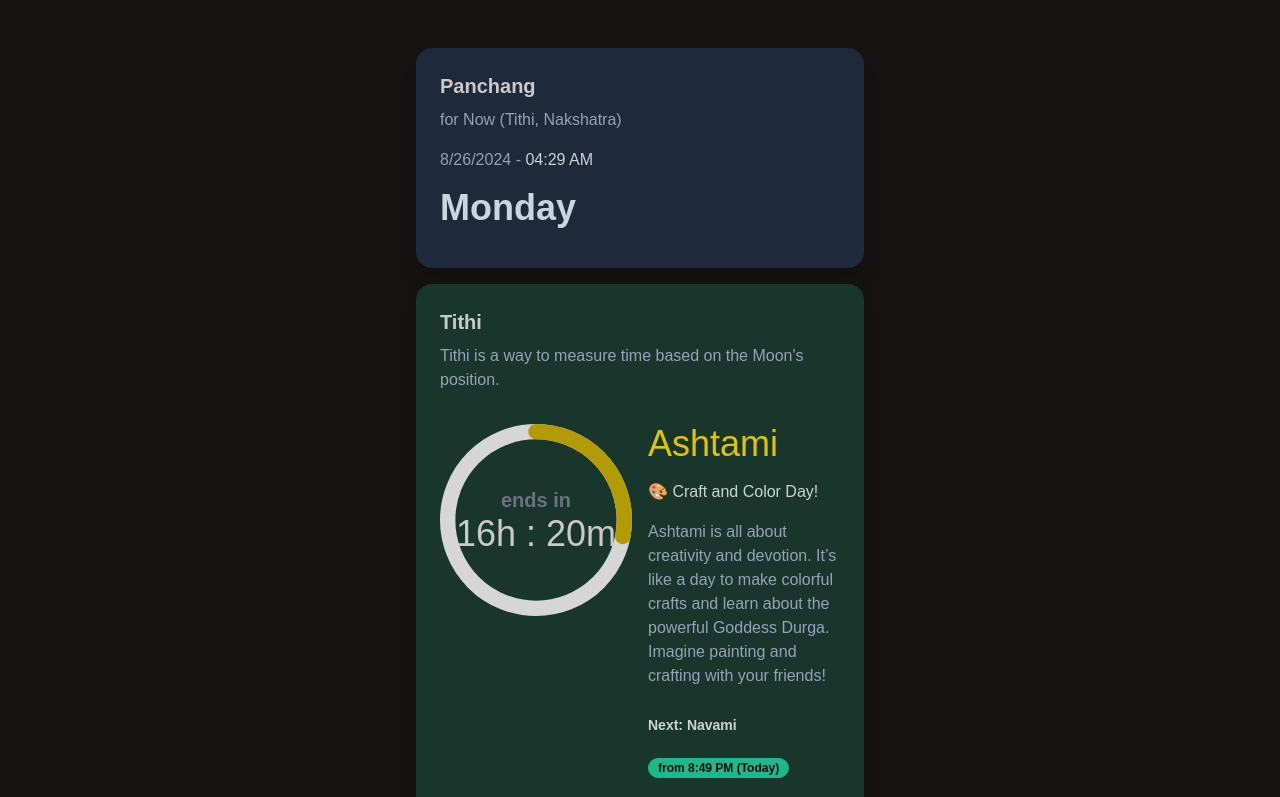
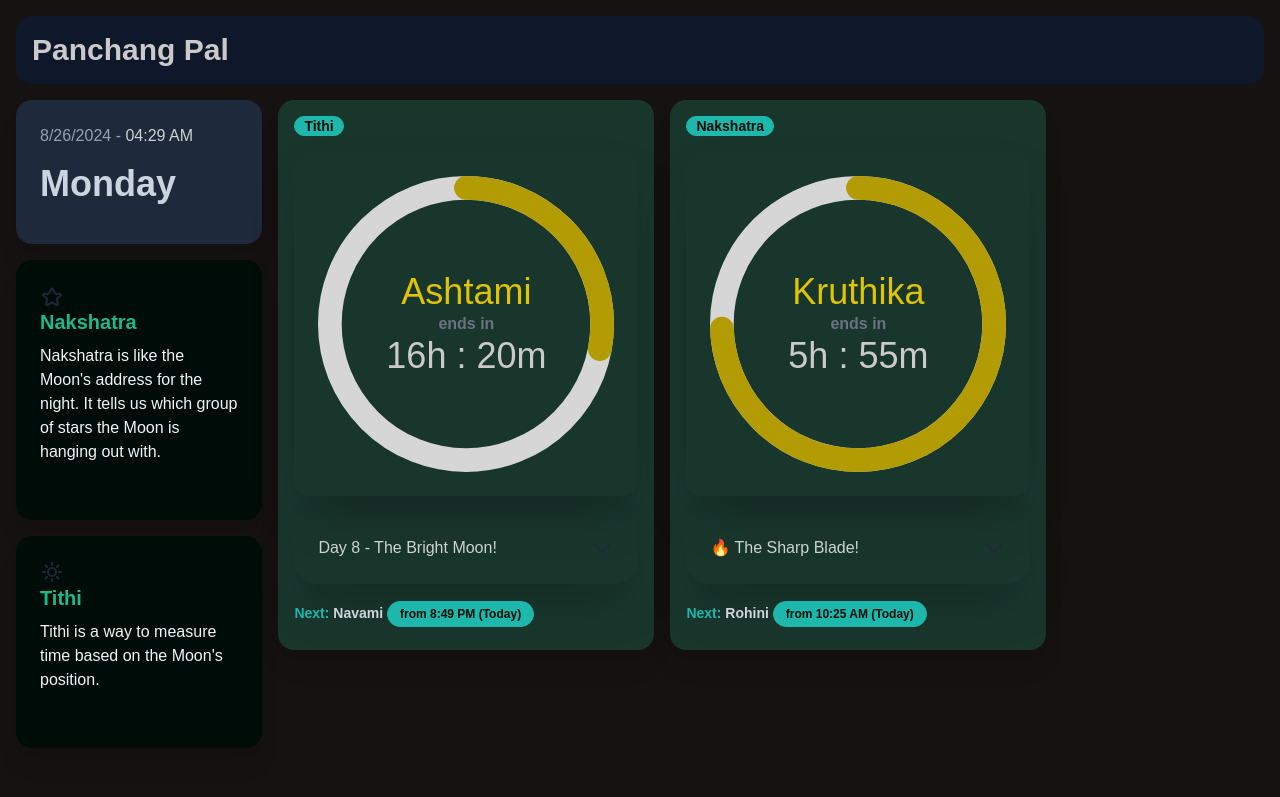
Before and after one commit to schopfer-ux/Visualizing-Hindu-Luni-Solar-Calendar, a React (Vite) app: page / in a window 1280 px wide. Shown: the top 797 px of the page. Built offline with nearby package versions, Linux system fonts and the light colour scheme.

Commit message:
UI bugs resolved

```diff
--- a/src/App.css
+++ b/src/App.css
@@ -1,13 +1,10 @@
 #root {
   width: 100vw;
   margin: 0;
-  padding: 2rem;
+  padding: 1rem;
   text-align: center;
 }
 
-.checkme {
-  display: flex;
-  flex-direction: column;
-  justify-content: center;
-  align-items: center;
+.card {
+  height: fit-content;
 }
--- a/src/App.jsx
+++ b/src/App.jsx
@@ -1,5 +1,6 @@
 import "./App.css";
 import { CalculatorService } from "./config/calculator.service";
+import { SunIcon, StarIcon, AtomIcon } from "./components/contstants/svgIcons";
 
 import React from "react";
 
@@ -7,7 +8,7 @@ import { masamDescriptions } from "./components/contstants/masamDescriptions";
 import { nakshatraDescriptions } from "./components/contstants/nakshDescriptions";
 import DispCard from "./components/DispCard";
 import IntroCard from "./components/IntroCard";
-
+import DesCard from "./components/DesCrad";
 
 function App() {
   // Create an instance of the service
@@ -17,21 +18,44 @@ function App() {
   const date = new Date();
   const panchang = calculatorService.calculate(date);
 
-  const tithiData = masamDescriptions.sravana.find(item => item[panchang.Tithi]);
+  const tithiData = masamDescriptions.sravana.find(
+    (item) => item[panchang.Tithi]
+  );
 
-  const NakshData = nakshatraDescriptions.nakshatras.find(item => item[panchang.Nakshatra]);
-
+  const NakshData = nakshatraDescriptions.nakshatras.find(
+    (item) => item[panchang.Nakshatra]
+  );
 
   return (
+    <div className="flex flex-col min-h-screen gap-4">
+      <div className="flex flex-col md:flex-row w-full mx-0 p-4 gap-4 bg-slate-900 rounded-box">
+         <h1 className="text-3xl font-bold">Panchang Pal</h1>
+      </div>
 
-<div className="flex flex-col md:flex-row flex-wrap gap-4 p-4 w-full max-w-screen-md mx-auto justify-center items-center min-h-screen">
+      <div className="flex flex-col md:flex-row w-full mx-auto min-h-screen gap-4">
+        <div className="w-full md:w-1/5 flex flex-col gap-4">
+          <IntroCard />
+          <DesCard
+            title={"Nakshatra"}
+            icon={<StarIcon />}
+            tagLine={
+              "Nakshatra is like the Moon's address for the night. It tells us which group of stars the Moon is hanging out with."
+            }
+          />
 
+          <DesCard
+            title={"Tithi"}
+            icon={<SunIcon />}
+            tagLine={
+              "Tithi is a way to measure time based on the Moon's position."
+            }
+          />
+        </div>
 
-<IntroCard />
-
+        <div className="w-full md:w-4/5">
+          <div className="grid grid-cols-1 align-start md:grid-cols-2 gap-4 w-full max-w-screen-md">
             <DispCard
-      title="Tithi"
-      tagLine={" Tithi is a way to measure time based on the Moon's position."}
+              title={"Tithi"}
               start={panchang.Tithi_Start}
               end={panchang.Tithi_End}
               itemName={panchang.Tithi}
@@ -40,8 +64,7 @@ function App() {
             />
 
             <DispCard
-      title={"Nakshatra"}
-      tagLine={"Nakshatra is like the Moon's address for the night. It tells us which group of stars the Moon is hanging out with."}
+              title="Nakshatra"
               start={panchang.Nakshatra_Start}
               end={panchang.Nakshatra_End}
               itemName={panchang.Nakshatra}
@@ -49,9 +72,9 @@ function App() {
               nextItem={panchang.Nakshatra_Next}
             />
           </div>
-
-
-
+        </div>
+      </div>
+    </div>
   );
 }
 
--- a/src/components/Countdown.jsx
+++ b/src/components/Countdown.jsx
@@ -3,7 +3,7 @@ import { CircularProgressbar, buildStyles } from 'react-circular-progressbar';
 import 'react-circular-progressbar/dist/styles.css';
 import 'tailwindcss/tailwind.css';
 
-const TimeProgressBar = ({ startTime, endTime }) => {
+const TimeProgressBar = ({ startTime, endTime, title }) => {
   const [percentage, setPercentage] = useState(0);
   const [hrs, setHrs] = useState(0);
   const [mins, setMins] = useState(0);
@@ -53,7 +53,11 @@ const TimeProgressBar = ({ startTime, endTime }) => {
       })}
     />
     <div className="absolute inset-0 flex flex-col items-center justify-center text-center">
-      <div className="text-lg sm:text-xl text-gray-500 font-bold">ends in</div>
+    <p className="text-2xl md:text-3xl lg:text-4xl" style={{ color: "#e0c304" }}>
+        {title}
+
+      </p>
+      <div className="text-md sm:text-md text-gray-500 font-bold">ends in</div>
       <div className="text-2xl sm:text-4xl">{hrs}h : {mins}m</div>
     </div>
   </div>
--- /dev/null
+++ b/src/components/DesCrad.jsx
@@ -0,0 +1,23 @@
+import React from 'react'
+
+const DesCard = ({
+  tagLine, title, icon}) => {
+
+  const lastUpdated = ((new Date().getHours()%12).toString().padStart(2, '0')) + ":" + (new Date().getMinutes().toString().padStart(2, '0')) + " " + (new Date().getHours() >= 12 ? 'PM' : 'AM');
+
+  const options = { weekday: 'long' };
+  const dayOfWeek = new Date().toLocaleDateString('en-US', options);
+  return (
+    <div className="hidden md:block card bg-secondary-content shadow-xl p-6 w-full max-w-full sm:max-w-md mx-auto">
+    <div className="flex flex-col mb-4">
+    <div className="text-xl font-bold mb-2 text-left text-secondary">{icon}{title} </div>
+      <div className="text-md font-normal text-slate-100 mb-4 text-left">
+        {tagLine}
+      </div>
+    </div>
+  </div>
+
+  )
+}
+
+export default DesCard
--- a/src/components/DispCard.jsx
+++ b/src/components/DispCard.jsx
@@ -1,46 +1,38 @@
-
-
-import React from "react";
+import React, { useState } from "react";
 import TimeProgressBar from "./Countdown";
-
-import { masamDescriptions } from "./contstants/masamDescriptions";
+import { OpenIcon, CloseIcon } from "./contstants/svgIcons";
 
 const formatDate = (date) => {
+  const options = { weekday: "long" };
+  const dayOfWeek = date.toLocaleDateString("en-US", options);
+  const month = date.toLocaleString("en-US", { month: "short" });
+  const day = date.getDate();
+  let hours = date.getHours();
+  const minutes = date.getMinutes().toString().padStart(2, "0");
+  const ampm = hours >= 12 ? "PM" : "AM";
 
-  const options = { weekday: 'long' };
-  const dayOfWeek = date.toLocaleDateString('en-US', options); // "Friday"
-  const month = date.toLocaleString('en-US', { month: 'short' }); // "Aug"
-  const day = date.getDate(); // 16
-  let hours = date.getHours(); // 21
-  const minutes = date.getMinutes().toString().padStart(2, '0'); // "35"
-  const ampm = hours >= 12 ? 'PM' : 'AM';
-
-  hours = hours % 12 || 12; // Convert to 12-hour format and handle 0 as 12
+  hours = hours % 12 || 12;
 
   return `${month} ${day} (${dayOfWeek}), ${hours}:${minutes} ${ampm}`;
 };
 
-
 const formatDate2 = (inputDate) => {
-
   const today = new Date();
   const isToday =
     inputDate.getDate() === today.getDate() &&
     inputDate.getMonth() === today.getMonth() &&
     inputDate.getFullYear() === today.getFullYear();
 
-// Format time
   let hours = inputDate.getHours();
-const minutes = inputDate.getMinutes().toString().padStart(2, '0');
-const ampm = hours >= 12 ? 'PM' : 'AM';
-hours = hours % 12 || 12; // Convert to 12-hour format and handle 0 as 12
+  const minutes = inputDate.getMinutes().toString().padStart(2, "0");
+  const ampm = hours >= 12 ? "PM" : "AM";
+  hours = hours % 12 || 12;
 
   const formattedTime = `${hours}:${minutes} ${ampm}`;
 
   if (isToday) {
     return `${formattedTime} (Today)`;
   } else {
-  // Determine if it's tomorrow
     const tomorrow = new Date(today);
     tomorrow.setDate(today.getDate() + 1);
     const isTomorrow =
@@ -48,52 +40,68 @@ if (isToday) {
       inputDate.getMonth() === tomorrow.getMonth() &&
       inputDate.getFullYear() === tomorrow.getFullYear();
 
-  if (isTomorrow) {
-    return `${formattedTime} (Tomorrow)`;
-  } else {
-    return `${formattedTime} (Today)`;
+    return isTomorrow ? `${formattedTime} (Tomorrow)` : formattedTime;
   }
-}
+};
 
-}
+function DispCard({ title, start, end, itemName, itemData, nextItem }) {
+  const [isDescriptionVisible, setIsDescriptionVisible] = useState(false);
 
-function DispCard({title, start, end, itemName, itemData, nextItem, tagLine}) {
-  // Create an instance of the service
-
-
+  const toggleDescription = () => {
+    setIsDescriptionVisible(!isDescriptionVisible);
+  };
 
   return (
-    <div className="card bg-neutral shadow-xl p-6 w-full max-w-full sm:max-w-md mx-auto">
+    <div className="card bg-neutral shadow-xl p-4 w-full max-w-full sm:max-w-md mx-auto">
       <div className="flex flex-col mb-4">
-    <div className="text-xl font-bold mb-2 text-left">{title}</div>
-    <div className="text-md font-medium text-slate-400 mb-4 text-left">{tagLine}</div>
+        <span className="badge badge-accent p-3text-md md:text-md font-semibold text-secondary-content">
+          {title}
+        </span>
       </div>
-  <div className="flex flex-col md:flex-row gap-4">
-    <div className="w-full md:w-1/2">
+      <div className="flex flex-col gap-4">
+        <div className="w-full shadow-2xl rounded-2xl p-6 ">
           <TimeProgressBar
             startTime={start}
             endTime={end}
+            title={itemName || "Not available"}
           />
         </div>
-    <div className="flex flex-col gap-4 text-left justify-center w-full md:w-1/2">
-      <p className="text-2xl md:text-4xl" style={{ color: '#e0c304' }}>{itemName || "Not available"}</p>
-      <p className="text-sm md:text-base text-neutral-content">
-        {itemData ? itemData[itemName].highlight : '...'}
+        <div className="flex flex-col gap-2 text-left justify-center w-full">
+          <div className="shadow-2xl rounded-3xl p-6 cursor-pointer" onClick={toggleDescription}>
+            <div className="flex items-center">
+              <p className="text-sm md:text-base text-neutral-content flex-grow">
+                {itemData?.[itemName]?.highlight || "..."}
               </p>
-      <p className="text-sm md:text-base font-medium text-slate-400">
-        {itemData ? itemData[itemName].description : '...'}
+              <button
+
+                className="text-blue-500 flex items-center justify-center ml-2"
+              >
+                {isDescriptionVisible ? (
+                  <CloseIcon />
+                ) : (
+                  <OpenIcon />
+                )}
+              </button>
+            </div>
+
+            {isDescriptionVisible && (
+              <p className="text-sm md:text-base font-medium text-slate-400 mt-2">
+                {itemData?.[itemName]?.description || "..."}
               </p>
-      <p className="text-sm md:text-md font-bold text-neutral-content">
-        {"Next: " + (nextItem || "...") + '  '}
-        <span className="badge badge-secondary text-xs md:text-md font-bold text-secondary-content">
-          {(" from " + formatDate2(end)) || "..."}
+            )}
+          </div>
+
+          <p className="text-sm md:text-md font-bold text-gray-300">
+
+            <span className="text-accent">Next: </span>
+            { (nextItem || "...") + "  "}
+            <span className="badge badge-accent p-3 text-xs md:text-md font-bold text-secondary-content">
+              {" from " + formatDate2(end)}
             </span>
           </p>
         </div>
       </div>
     </div>
-
-
   );
 }
 
--- a/src/components/IntroCard.jsx
+++ b/src/components/IntroCard.jsx
@@ -9,10 +9,6 @@ const IntroCard = () => {
   return (
     <div className="card bg-slate-800 shadow-xl p-6 w-full max-w-full sm:max-w-md mx-auto">
     <div className="flex flex-col mb-4">
-      <div className="text-xl font-bold mb-2 text-left">Panchang</div>
-      <div className="text-md font-normal text-slate-400 mb-4 text-left">
-        for Now (Tithi, Nakshatra)
-      </div>
       <div className="text-md font-medium text-slate-400 mb-4 text-left">
         {new Date().toLocaleDateString()} - <span className="text-neutral-content">{lastUpdated}</span>
       </div>
--- a/src/components/contstants/masamDescriptions.js
+++ b/src/components/contstants/masamDescriptions.js
@@ -2,98 +2,98 @@ export const masamDescriptions = {
   "sravana": [
     {
       "Padyami": {
-        "highlight": "✨ The Starting Day!",
-        "description": "Imagine Padyami as the start of a new adventure. It’s like opening the first page of a new storybook! On this day, people often prepare for all the fun and festivities coming up."
+        "highlight": "Day 1 - The Fresh Start!",
+        "description": "Padyami is the very first day. Imagine the moon is just waking up, with a tiny sliver of light peeking out. It’s like opening a brand new storybook, full of exciting possibilities!"
       }
     },
     {
       "Vidhiya": {
-        "highlight": "🌟 The Day of Two!",
-        "description": "Vidhiya is like having a second helping of your favorite dessert. It's the second day where people continue their celebrations and make more preparations for upcoming festivals."
+        "highlight": "Day 2 - The Growing Glow!",
+        "description": "Vidhiya is Day 2. The moon’s light is getting a bit bigger, like a small candle growing brighter. It’s like watching your favorite balloon slowly inflating, getting ready for a fun time!"
       }
     },
     {
       "Thadiya": {
-        "highlight": "🎉 The Day of Fun and Games!",
-        "description": "Thadiya is full of excitement! It’s when people celebrate **Nagula Panchami**. Imagine having a fun game day where you play with friends and learn about snakes in a friendly way."
+        "highlight": "Day 3 - The Brightening Moon!",
+        "description": "Thadiya, Day 3, brings a moon that’s shining a bit more. It’s like a glowing crescent, almost like the moon is smiling at you, getting more excited as the days go by!"
       }
     },
     {
       "Chavithi": {
-        "highlight": "🎊 Vinayaka Chavithi Fun!",
-        "description": "Chavithi is super special because it’s **Ganesh Chaturthi**! Think of it as a big birthday party for Lord Ganesha, where people make colorful clay idols and have lots of tasty sweets."
+        "highlight": "Day 4 - The Crescent Moon!",
+        "description": "Chavithi is Day 4. The moon now looks like a shiny banana in the sky, giving off a lovely light. It’s like a friendly little light in the dark, guiding you through the night!"
       }
     },
     {
       "Panchami": {
-        "highlight": "🌼 The Day of Flowers and Fun!",
-        "description": "Panchami is a day when people worship flowers and seek blessings. Imagine a day filled with flower decorations and beautiful rangoli designs. It's a day to appreciate nature's beauty!"
+        "highlight": "Day 5 - The Growing Crescent!",
+        "description": "Panchami is Day 5. The moon’s crescent is getting bigger, like the moon is putting on a little more light each night. It’s like the moon’s getting ready for a big party!"
       }
     },
     {
       "Shasti": {
-        "highlight": "🚀 Adventure with Kartikeya!",
-        "description": "Shasti is all about **Lord Kartikeya**. Imagine you’re a brave hero like Kartikeya, going on an adventure to overcome challenges and become a hero in your own story."
+        "highlight": "Day 6 - The Almost Half Moon!",
+        "description": "Shasti, Day 6, shows the moon as almost half full. It’s like the moon is halfway through blowing up a big balloon, showing a big bright shape in the sky!"
       }
     },
     {
       "Sapthami": {
-        "highlight": "🌞 Sunny Day Celebration!",
-        "description": "Sapthami is when people celebrate **Ratha Sapthami**. Picture a sunny day where you thank the Sun for all its light and warmth, like a fun summer picnic under the sun!"
+        "highlight": "Day 7 - The Half Moon!",
+        "description": "Sapthami is Day 7. The moon is now perfectly half full, like a bright, glowing coin floating in the sky. It’s a special sight that lights up the whole night!"
       }
     },
     {
       "Ashtami": {
-        "highlight": "🎨 Craft and Color Day!",
-        "description": "Ashtami is all about creativity and devotion. It’s like a day to make colorful crafts and learn about the powerful Goddess Durga. Imagine painting and crafting with your friends!"
+        "highlight": "Day 8 - The Bright Moon!",
+        "description": "Ashtami, Day 8, brings a moon that’s more than half full. It’s like the moon is getting brighter and starting to look like a big, shiny, and friendly smile in the sky!"
       }
     },
     {
       "Navami": {
-        "highlight": "🎂 Birthday Bash for Rama!",
-        "description": "Navami is **Rama Navami**, the birthday of Lord Rama. Think of it as a grand birthday party where everyone sings and celebrates with lots of joy and happiness."
+        "highlight": "Day 9 - The Almost Full Moon!",
+        "description": "Navami is Day 9. The moon is nearly full, like a giant, glowing cookie that's almost ready to shine its full brightness. It’s the moon’s way of getting ready for a grand show!"
       }
     },
     {
       "Dasami": {
-        "highlight": "🌟 Victory Celebration!",
-        "description": "Dasami is **Vijayadashami**, a day celebrating victory and joy. Imagine it as the end of an exciting adventure where you’ve accomplished great things and celebrate with your friends and family!"
+        "highlight": "Day 10 - The Full Moon!",
+        "description": "Dasami is Day 10. The moon is fully round and super bright, lighting up the sky like a magical, glowing globe. It’s like the moon is having its big, shining party!"
       }
     },
     {
       "Ekadasi": {
-        "highlight": "🕉️ The Day of Devotion!",
-        "description": "Ekadasi is a day of fasting and devotion to Lord Vishnu. It’s like having a quiet day to focus on spiritual practices and feel closer to the divine."
+        "highlight": "Day 11 - The Fading Moon!",
+        "description": "Ekadasi is Day 11. After the full moon party, the moon starts to get a bit smaller. It’s like the moon is taking a slow, relaxing nap, gently dimming its light."
       }
     },
     {
       "Dvadasi": {
-        "highlight": "🌺 The Day of Offering!",
-        "description": "Dvadasi is significant for making offerings and performing rituals. Imagine it as a special day to give thanks and share blessings with family and friends."
+        "highlight": "Day 12 - The Waning Crescent!",
+        "description": "Dvadasi, Day 12, shows the moon as a tiny, shrinking smile in the sky. It’s like the moon is slowly closing its book, preparing for a new chapter to start."
       }
     },
     {
       "Trayodasi": {
-        "highlight": "🌟 The Day of Preparation!",
-        "description": "Trayodasi is a day to prepare for upcoming festivals and ceremonies. Think of it as getting everything ready for a big celebration with lots of excitement."
+        "highlight": "Day 13 - The Fainter Crescent!",
+        "description": "Trayodasi is Day 13. The moon’s crescent is now very small, like a little slice of light that’s getting ready to disappear. It’s like the moon is quietly preparing for its big rest."
       }
     },
     {
       "Chaturdasi": {
-        "highlight": "🌕 The Day of Light!",
-        "description": "Chaturdasi is often celebrated with special rituals and the lighting of lamps. Imagine it as a magical evening filled with lights and joy."
+        "highlight": "Day 14 - The Nearly New Moon!",
+        "description": "Chaturdasi is Day 14. The moon is almost completely hidden, with just a tiny sliver left. It’s like the moon is taking a final bow before disappearing behind the curtains."
       }
     },
     {
       "Punnami": {
-        "highlight": "🌕 Full Moon Celebration!",
-        "description": "Punnami is the day of the full moon. Picture it as a night when the moon shines brightly, and people enjoy moonlit activities and prayers."
+        "highlight": "Day 15 - The Full Moon Night!",
+        "description": "Punnami is Day 15. The moon is fully visible and shining bright, filling the night sky with its beautiful, full glow. It’s like the moon is throwing a big, sparkling party for everyone to see!"
       }
     },
     {
       "Amavasya": {
-        "highlight": "🌑 New Moon Reflection!",
-        "description": "Amavasya is the no-moon day, often used for reflection and performing rituals for ancestors. It’s a quiet day to honor the past and prepare for the new."
+        "highlight": "Day 30 - The New Moon Calm!",
+        "description": "Amavasya is Day 30. The moon is completely hidden, leaving the sky dark and calm. It’s a peaceful time to reflect and get ready for the moon’s next big appearance."
       }
     }
   ]
--- /dev/null
+++ b/src/components/contstants/svgIcons.jsx
@@ -0,0 +1,94 @@
+import React from "react";
+
+export const SunIcon = () => (
+  <svg
+    className="w-6 h-6 text-gray-800 dark:text-white"
+    aria-hidden="true"
+    xmlns="http://www.w3.org/2000/svg"
+    width="24"
+    height="24"
+    fill="none"
+    viewBox="0 0 24 24"
+  >
+    <path
+      stroke="currentColor"
+      strokeLinecap="round"
+      strokeLinejoin="round"
+      strokeWidth="2"
+      d="M12 5V3m0 18v-2M7.05 7.05 5.636 5.636m12.728 12.728L16.95 16.95M5 12H3m18 0h-2M7.05 16.95l-1.414 1.414M18.364 5.636 16.95 7.05M16 12a4 4 0 1 1-8 0 4 4 0 0 1 8 0Z"
+    />
+  </svg>
+);
+
+export const CloseIcon = () => (
+  <svg
+    className="w-6 h-6 text-gray-800 dark:text-white"
+    aria-hidden="true"
+    xmlns="http://www.w3.org/2000/svg"
+    fill="none"
+    viewBox="0 0 24 24"
+  >
+    <path
+      stroke="currentColor"
+      strokeLinecap="round"
+      strokeLinejoin="round"
+      strokeWidth="2"
+      d="m5 15 7-7 7 7"
+    />
+  </svg>
+);
+
+export const OpenIcon = () => (
+  <svg
+    className="w-6 h-6 text-gray-800 dark:text-white"
+    aria-hidden="true"
+    xmlns="http://www.w3.org/2000/svg"
+    fill="none"
+    viewBox="0 0 24 24"
+  >
+    <path
+      stroke="currentColor"
+      strokeLinecap="round"
+      strokeLinejoin="round"
+      strokeWidth="2"
+      d="m19 9-7 7-7-7"
+    />
+  </svg>
+);
+
+export const StarIcon = () => (
+  <svg
+    class="w-6 h-6 text-gray-800 dark:text-white"
+    aria-hidden="true"
+    xmlns="http://www.w3.org/2000/svg"
+    width="24"
+    height="24"
+    fill="none"
+    viewBox="0 0 24 24"
+  >
+    <path
+      stroke="currentColor"
+      stroke-width="2"
+      d="M11.083 5.104c.35-.8 1.485-.8 1.834 0l1.752 4.022a1 1 0 0 0 .84.597l4.463.342c.9.069 1.255 1.2.556 1.771l-3.33 2.723a1 1 0 0 0-.337 1.016l1.03 4.119c.214.858-.71 1.552-1.474 1.106l-3.913-2.281a1 1 0 0 0-1.008 0L7.583 20.8c-.764.446-1.688-.248-1.474-1.106l1.03-4.119A1 1 0 0 0 6.8 14.56l-3.33-2.723c-.698-.571-.342-1.702.557-1.771l4.462-.342a1 1 0 0 0 .84-.597l1.753-4.022Z"
+    />
+  </svg>
+);
+
+export const AtomIcon = () => (
+  <svg
+    class="w-12 h-12 text-gray-800 dark:text-white"
+    aria-hidden="true"
+    xmlns="http://www.w3.org/2000/svg"
+    width="36"
+    height="36"
+    fill="none"
+    viewBox="0 0 36 36"
+  >
+    <path
+      stroke="currentColor"
+      stroke-linecap="round"
+      stroke-width="2"
+      d="M8.737 8.737a21.49 21.49 0 0 1 3.308-2.724m0 0c3.063-2.026 5.99-2.641 7.331-1.3 1.827 1.828.026 6.591-4.023 10.64-4.049 4.049-8.812 5.85-10.64 4.023-1.33-1.33-.736-4.218 1.249-7.253m6.083-6.11c-3.063-2.026-5.99-2.641-7.331-1.3-1.827 1.828-.026 6.591 4.023 10.64m3.308-9.34a21.497 21.497 0 0 1 3.308 2.724m2.775 3.386c1.985 3.035 2.579 5.923 1.248 7.253-1.336 1.337-4.245.732-7.295-1.275M14 12a2 2 0 1 1-4 0 2 2 0 0 1 4 0Z"
+    />
+  </svg>
+);
```
Also changed, not shown: 1 other file (tests, documents, lock files or other folders). Lines whose indentation alone changed are shown as unchanged.
